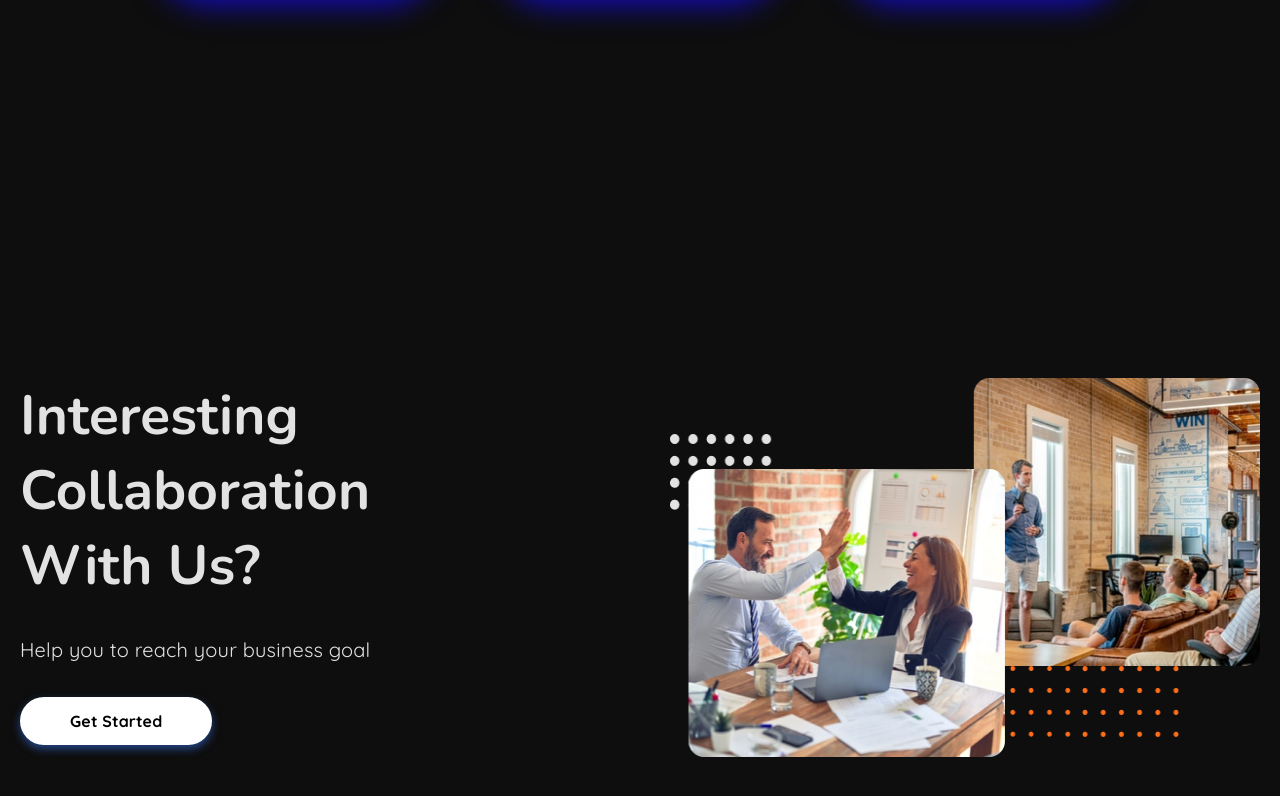
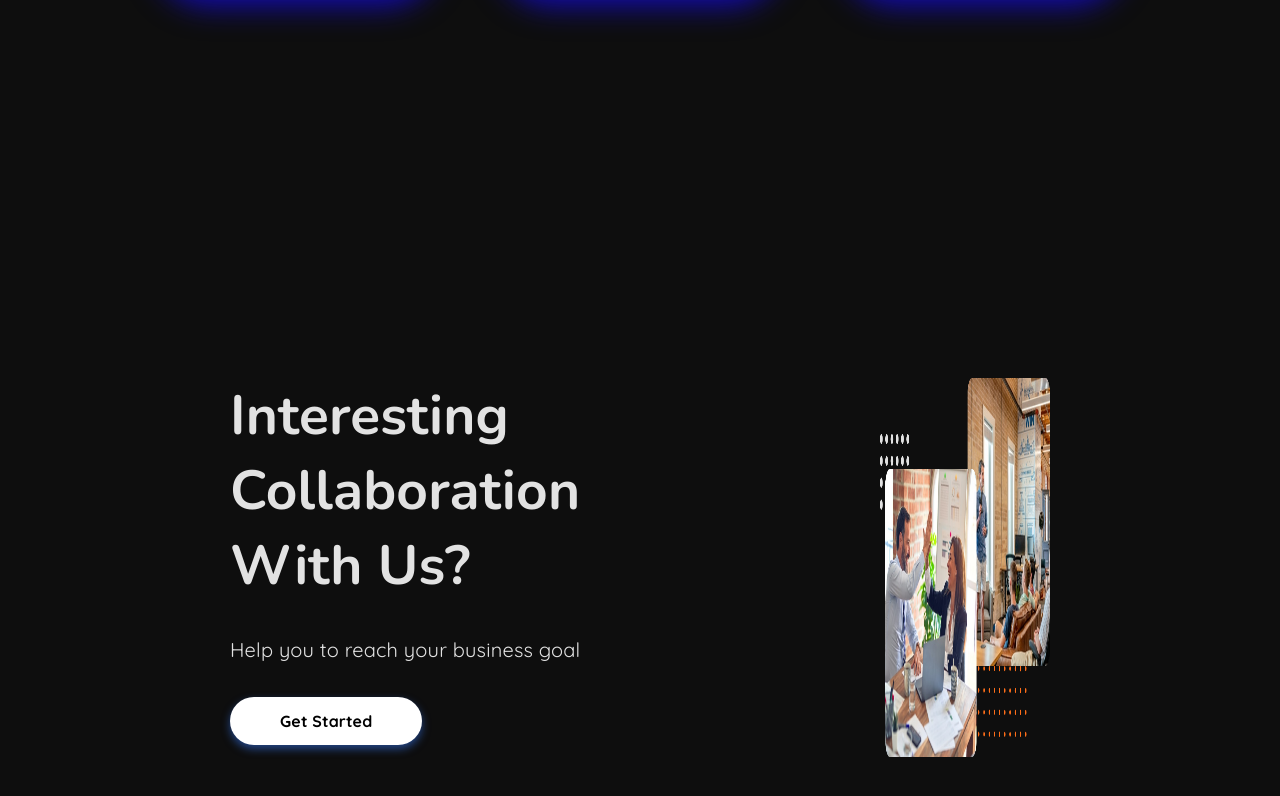
Before and after one commit to islam-1103/create-ageancy, a React (Vite) app: page / in a window 1280 px wide. Shown: the part 4397-5193 px from the top of the page. Before the commit the page ends 5157 px from the top, so only its background shows below. Built offline with nearby package versions, Linux system fonts and the light colour scheme.

Commit message:
new padding

```diff
--- a/src/components/Collab/style.scss
+++ b/src/components/Collab/style.scss
@@ -1,5 +1,5 @@
 .collab {
-    padding-top: 230px;
+    padding: 230px;
 
     &__row {
         display: flex;
```
